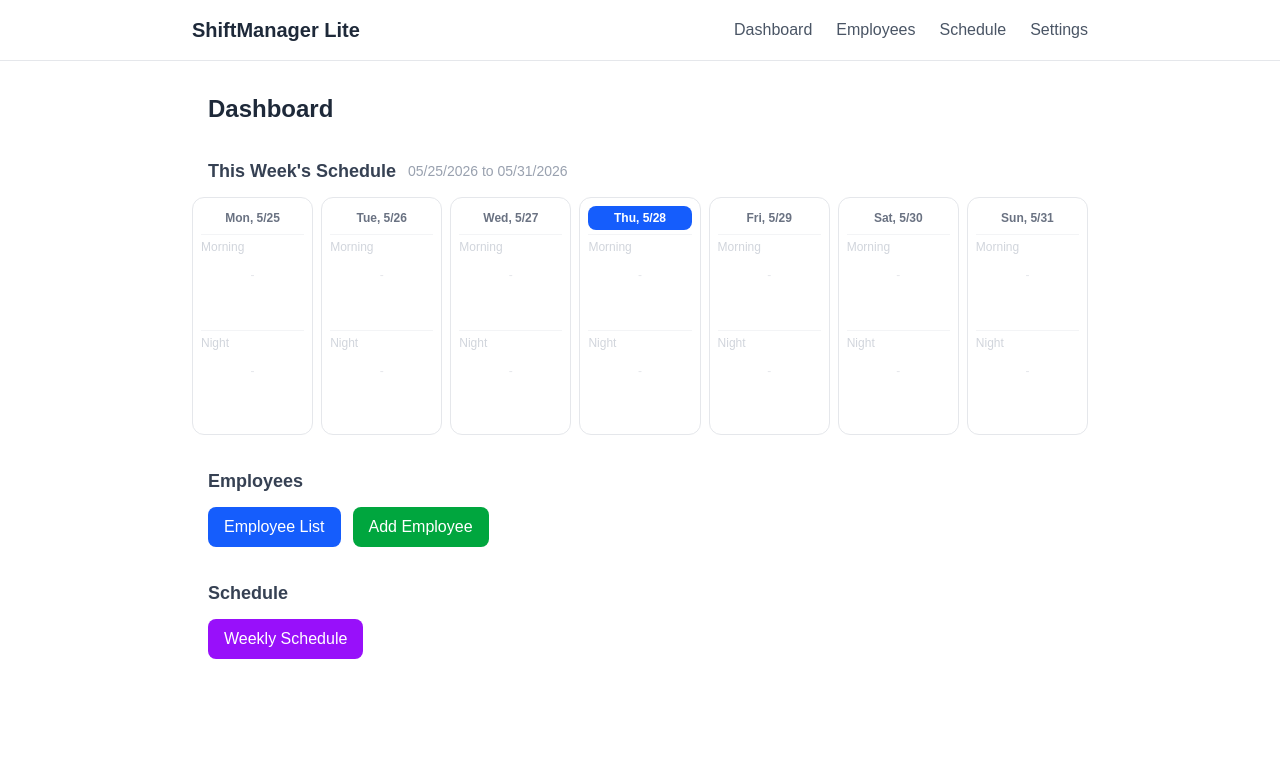
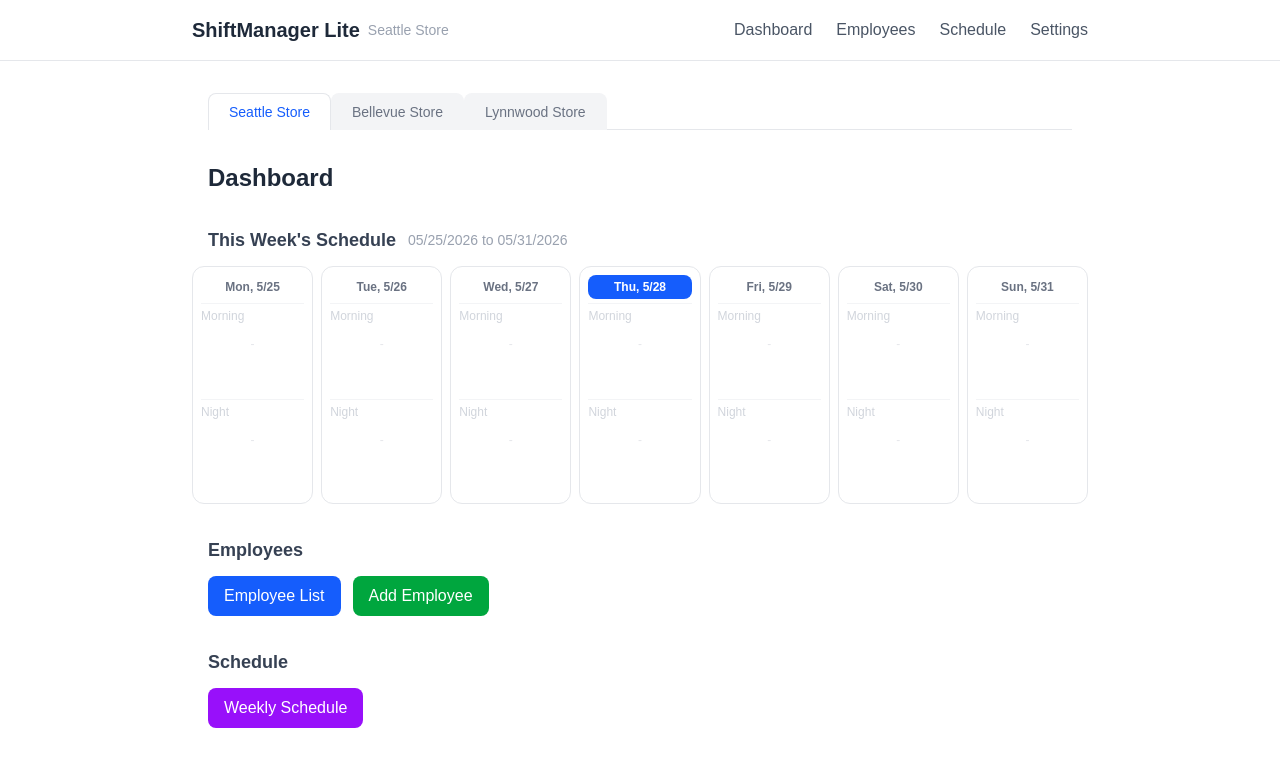
Before and after one commit to HJLee82/shiftmanager-lite, a Next.js app: page / in a window 1280 px wide. Shown: the top 766 px of the page. Built offline with nearby package versions, Linux system fonts and the light colour scheme.

Commit message:
feat: add store selector and schedule conflict validation

```diff
--- a/src/app/layout.tsx
+++ b/src/app/layout.tsx
@@ -1,6 +1,7 @@
 import type { Metadata } from "next";
 import { Geist, Geist_Mono } from "next/font/google";
 import Navbar from "@/components/Navbar";
+import { StoreProvider } from "@/context/StoreContext";
 import "./globals.css";
 
 const geistSans = Geist({
@@ -25,11 +26,13 @@ export default function RootLayout({
 }) {
   return (
     <html lang="en">
-      <body className={`${geistSans.variable} ${geistMono.variable} antialiased bg-gray-50`}>
-        <Navbar />
-        <main className="max-w-4xl mx-auto px-4 py-8">
-          {children}
-        </main>
+      <body className={`${geistSans.variable} ${geistMono.variable} antialiased bg-gray-50`} suppressHydrationWarning>
+        <StoreProvider>
+          <Navbar />
+          <main className="max-w-4xl mx-auto px-4 py-8">
+            {children}
+          </main>
+        </StoreProvider>
       </body>
     </html>
   );
--- a/src/app/page.tsx
+++ b/src/app/page.tsx
@@ -1,5 +1,6 @@
 import Link from "next/link";
 import WeeklySchedule from "@/components/schedule/WeeklySchedule";
+import StoreSelector from "@/components/StoreSelector";
 import { mockShifts, getMondayOfWeek, formatWeekRange } from "@/lib/mockData";
 
 export default function HomePage() {
@@ -8,6 +9,9 @@ export default function HomePage() {
 
   return (
     <div className="space-y-8">
+      {/* Store Selector */}
+      <StoreSelector />
+
       <h1 className="text-2xl font-bold text-gray-800">Dashboard</h1>
 
       {/* Weekly Schedule */}
--- a/src/components/Navbar.tsx
+++ b/src/components/Navbar.tsx
@@ -1,12 +1,16 @@
 import Link from "next/link";
+import StoreLabel from "@/components/StoreLabel";
 
 export default function Navbar() {
   return (
     <nav className="bg-white border-b border-gray-200 px-6 py-4">
       <div className="max-w-4xl mx-auto flex items-center justify-between">
-        <Link href="/" className="text-xl font-bold text-gray-800">
-          ShiftManager Lite
-        </Link>
+        <div className="flex items-center gap-2">
+          <Link href="/" className="text-xl font-bold text-gray-800">
+            ShiftManager Lite
+          </Link>
+          <StoreLabel />
+        </div>
         <div className="flex gap-6">
           <Link href="/" className="text-gray-600 hover:text-gray-900">
             Dashboard
--- /dev/null
+++ b/src/components/StoreLabel.tsx
@@ -0,0 +1,15 @@
+"use client";
+
+import { useStore } from "@/context/StoreContext";
+
+export default function StoreLabel() {
+  const { selectedStore } = useStore();
+
+  if (!selectedStore) return null;
+
+  return (
+    <span className="text-sm text-gray-400 font-medium">
+      {selectedStore.name}
+    </span>
+  );
+}
--- a/src/context/StoreContext.tsx
+++ b/src/context/StoreContext.tsx
@@ -15,7 +15,6 @@ type StoreContextType = {
 
 const StoreContext = createContext<StoreContextType | null>(null);
 
-// 나중에 Supabase 연동하면 실제 데이터로 교체
 const mockStores: Store[] = [
   { id: "11111111-1111-1111-1111-111111111111", name: "Seattle Store" },
   { id: "22222222-2222-2222-2222-222222222222", name: "Bellevue Store" },
```
